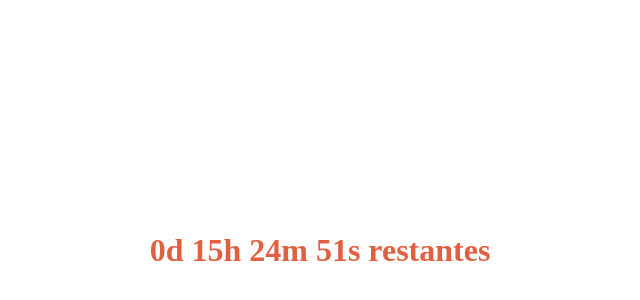
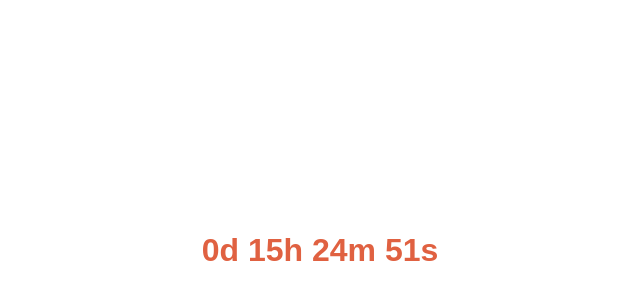
Before and after one commit to thimourato/temporizador-promocao, a plain HTML site: page index.html in a window 1280 px wide. Shown: the part 150-450 px from the top of the page, without its empty margins (320-960 px from the left). Drawn offline with Linux system fonts and the light colour scheme.

Commit message:
Add files via upload

```diff
--- a/index.html
+++ b/index.html
@@ -5,7 +5,7 @@
     <meta name="viewport" content="width=device-width, initial-scale=1.0">
     <title>Temporizador de Oferta</title>
     <style>
-        /* Estilo para centralizar e adaptar o temporizador */
+        /* Estilo geral da página */
         body {
             display: flex;
             justify-content: center;
@@ -14,19 +14,33 @@
             margin: 0;
             background: transparent;
         }
+
         /* Estilo do temporizador */
         .timer {
+            font-family: Arial, sans-serif;
+            font-weight: bold;
             font-size: 2em;
-            font-weight: bold;
             color: #e06141;
             text-align: center;
-            width: 100%;
+            padding: 0;
+            margin: 0;
+            line-height: 1; /* Remove o espaço extra entre linhas */
+        }
+
+        /* Estilo para limitar a largura */
+        .container {
+            width: auto;
             max-width: 600px;
+            padding: 0;
+            display: flex;
+            justify-content: center;
         }
     </style>
 </head>
 <body>
-    <div class="timer" id="timer"></div>
+    <div class="container">
+        <div class="timer" id="timer"></div>
+    </div>
 
     <script>
         // Configuração da data de término
@@ -43,7 +57,7 @@
                 const seconds = Math.floor((remaining % (1000 * 60)) / 1000);
 
                 document.getElementById("timer").innerHTML =
-                    `${days}d ${hours}h ${minutes}m ${seconds}s restantes`;
+                    `${days}d ${hours}h ${minutes}m ${seconds}s`;
             } else {
                 document.getElementById("timer").innerHTML = "Promoção encerrada!";
             }
```
